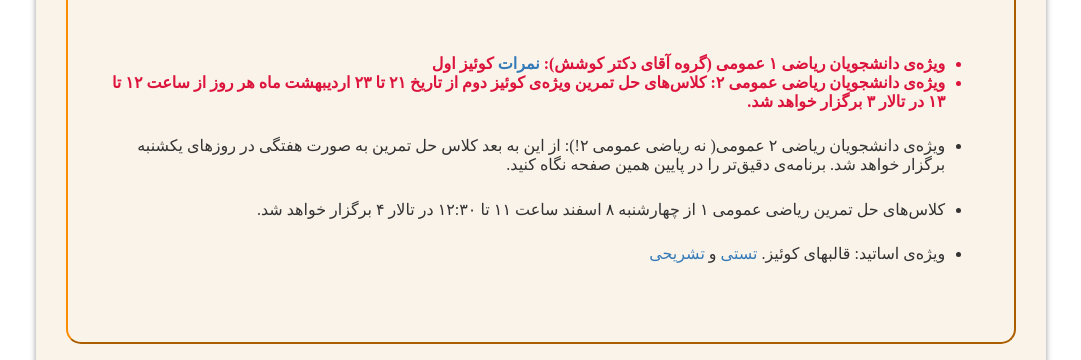
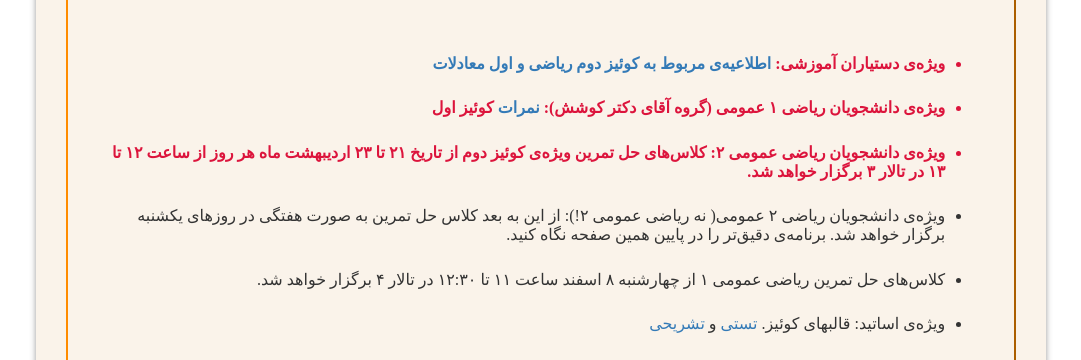
Before and after one commit to mohsen-Khani/ta-group, a plain HTML site: page index.html in a window 1280 px wide. Shown: the part 393-753 px from the top of the page, without its empty margins (99-1180 px from the left). Drawn offline with nearby package versions, Linux system fonts and the light colour scheme.

Commit message:
quiz 2 - ta instruction

```diff
--- a/index.html
+++ b/index.html
@@ -51,11 +51,17 @@
             <p>
             <ul class="top-pad">
             <li class="imp-text">
+                ویژه‌ی دستیاران آموزشی:
+                <a href="pdfs/q2-ta.pdf">
+                    اطلاعیه‌ی مربوط به کوئیز دوم ریاضی و اول معادلات
+                </a>
+            </li>
+            <li class="imp-text top-pad">
                 ویژه‌ی دانشجویان ریاضی ۱ عمومی (گروه آقای دکتر کوشش):
                 <a href="nomarat/R1O-Dr-koushesh.jpg">نمرات</a>
                   کوئیز اول
             </li>
-            <li class="imp-text">
+            <li class="imp-text top-pad">
                 ویژه‌ی دانشجویان ریاضی عمومی ۲:
                 کلاس‌های حل تمرین ویژه‌ی کوئيز دوم از تاریخ ۲۱ تا ۲۳ اردیبهشت ماه هر روز از ساعت ۱۲ تا ۱۳ در تالار ۳ برگزار خواهد شد.
             </li>
```
Also changed, not shown: 1 other file.
